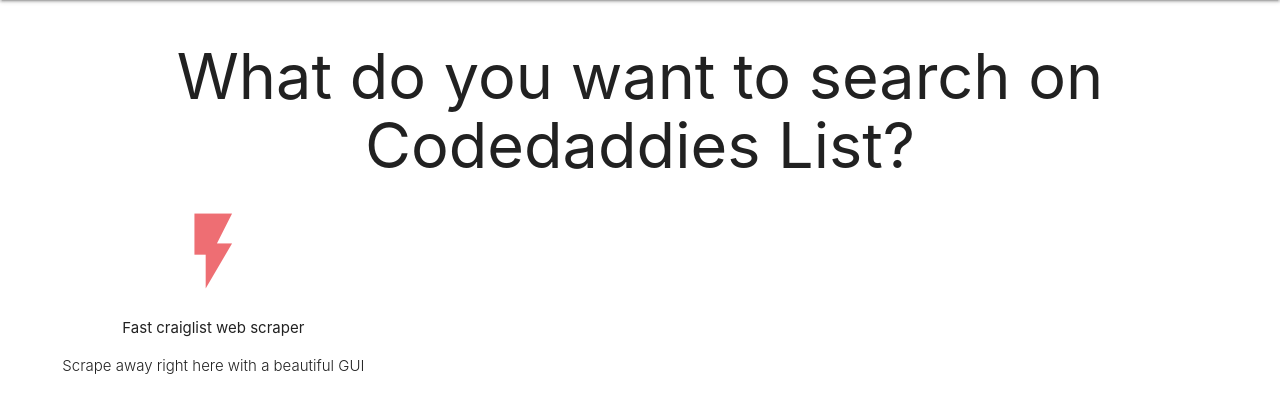
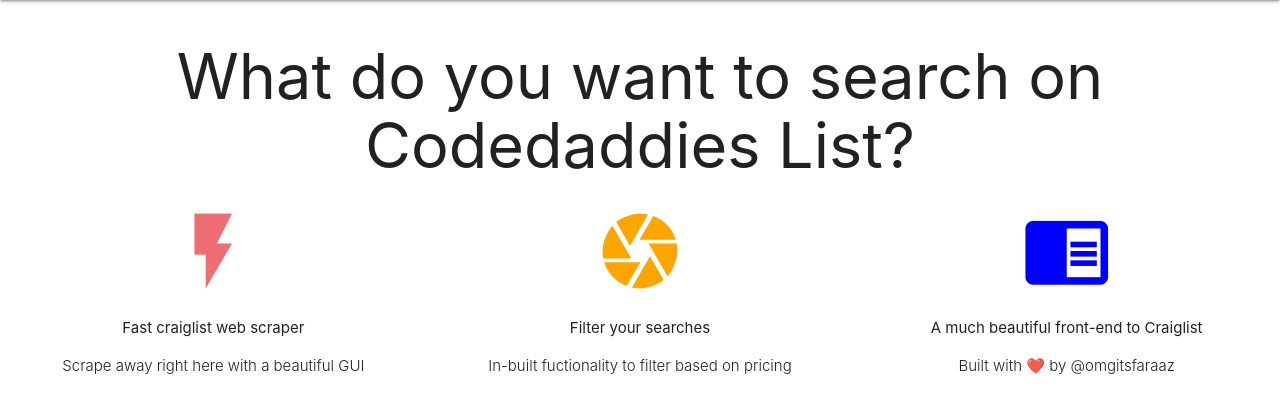
Before and after one commit to omgitsfaraaz/codedaddies_list, a Django app: page / in a window 1280 px wide. Shown: the part 64-477 px from the top of the page. Run offline with Django 3.2, Linux system fonts and the light colour scheme.

Commit message:
added another icon

```diff
--- a/codedaddies_list/templates/base.html
+++ b/codedaddies_list/templates/base.html
@@ -28,6 +28,20 @@
 				<p class="light center">Scrape away right here with a beautiful GUI</p>
 			</div>
 		</div>
+		<div class="col s4">
+			<div class="center">
+				<i class="large material-icons" style="color: orange">camera</i>
+				<p>Filter your searches</p>
+				<p class="light center">In-built fuctionality to filter based on pricing</p>
+			</div>
+		</div>
+		<div class="col s4">
+			<div class="center">
+				<i class="large material-icons" style="color: blue">chrome_reader_mode</i>
+				<p>A much beautiful front-end to Craiglist</p>
+				<p class="light center">Built with ❤️ by @omgitsfaraaz</p>
+			</div>
+		</div>
 	</div>
 
 </body>
```
